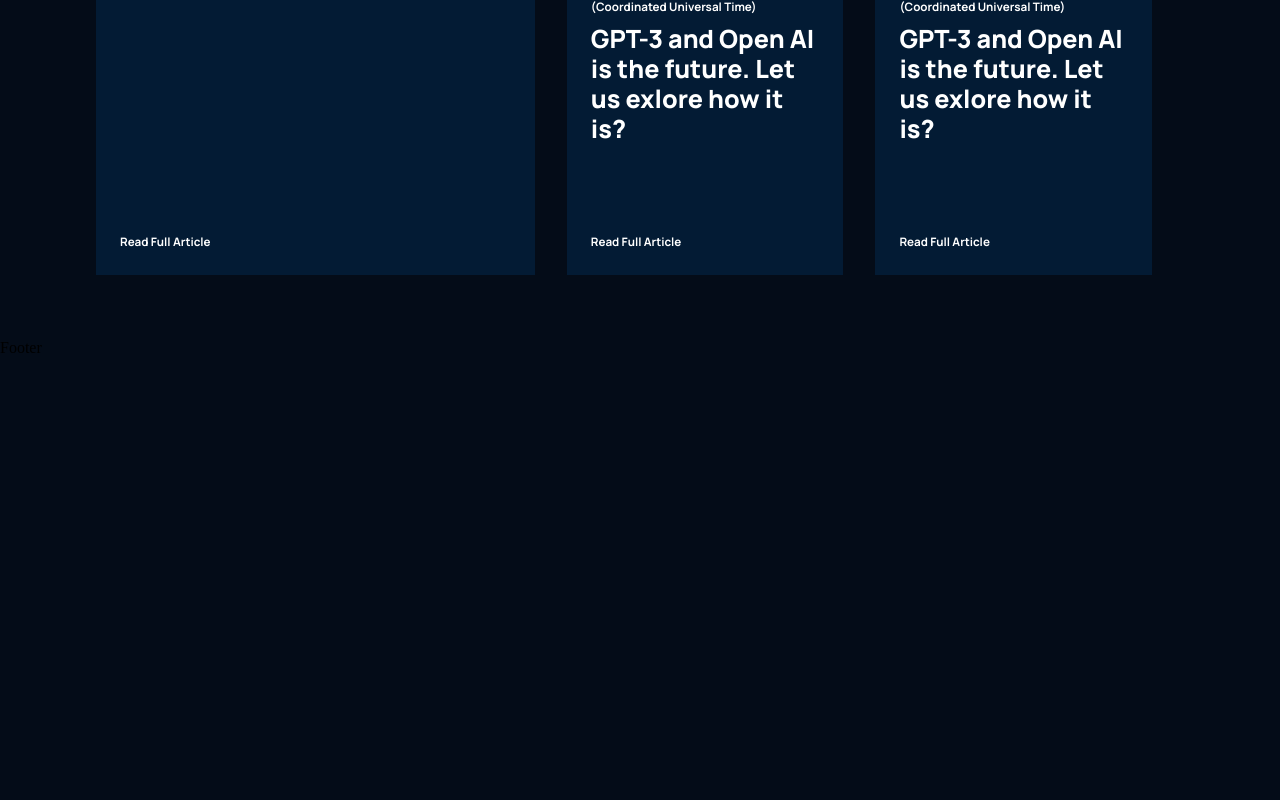
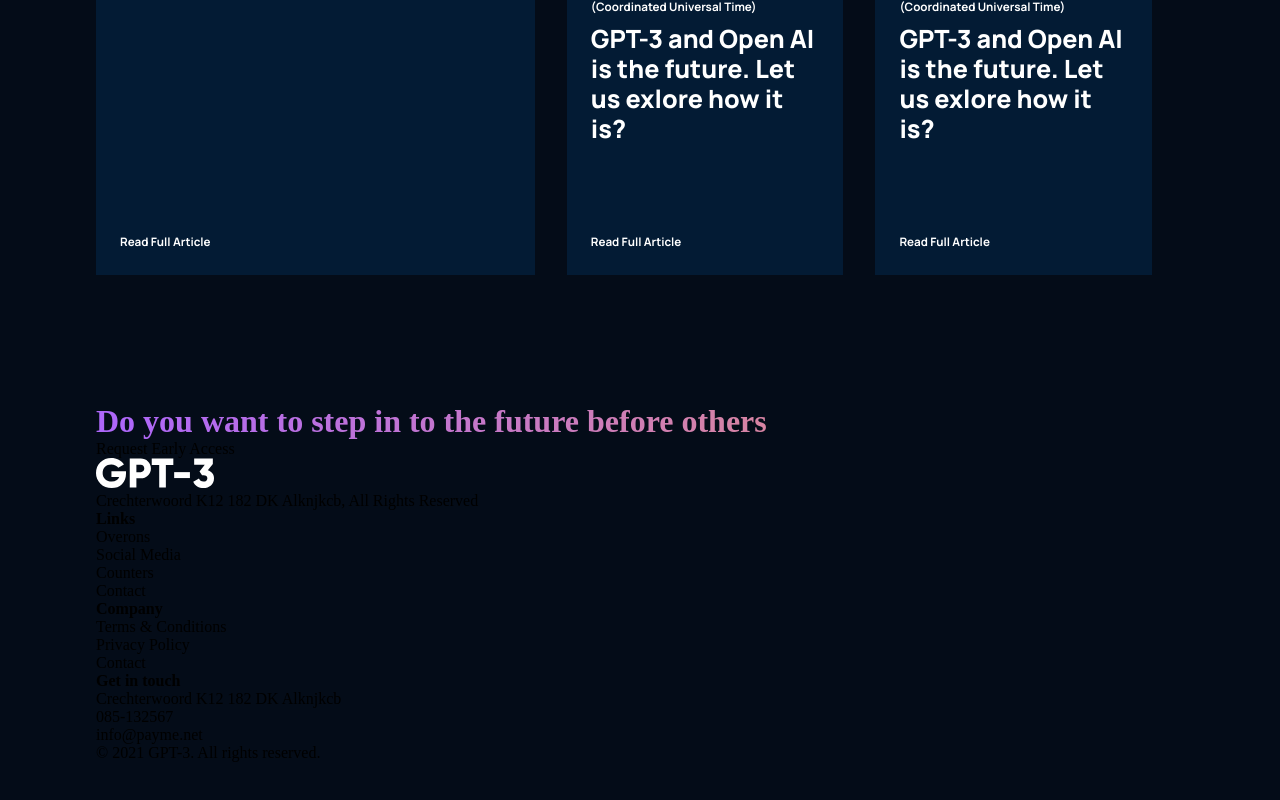
Before and after one commit to infjay/gp3-AI, a React (Create React App) app in the folder gp3/: page / in a window 1280 px wide. Shown: the part 4121-4921 px from the top of the page. Before the commit the page ends 4478 px from the top, so only its background shows below. Built offline with nearby package versions, Linux system fonts and the light colour scheme.

Commit message:
footer section added

```diff
--- a/gp3/src/containers/footer/Footer.jsx
+++ b/gp3/src/containers/footer/Footer.jsx
@@ -1,9 +1,44 @@
 import React from 'react'
 import './footer.css';
-
+import gpt3Logo from '../../assets/logo.svg'
 const Footer = () => {
   return (
-    <div>Footer</div>
+    <div className='gpt3__footer section__padding'>
+      <div className='gpt3__footer-heading'>
+        <h1 className='gradient__text'>Do you want to step in to the future before others</h1>
+      </div>
+      <div className='gpt3__footer-btn'>
+        <p>Request Early Access</p>
+      </div>
+      <div className='gpt3__footer-links'>
+        <div className='gpt3__footer-links_logo'>
+          <img src={gpt3Logo} alt="logo"/>
+          <p>Crechterwoord K12 182 DK Alknjkcb, All Rights Reserved</p>
+        </div>
+        <div className='gpt3__footer-links_div'>
+          <h4>Links</h4>
+          <p>Overons</p>
+          <p>Social Media</p>
+          <p>Counters</p>
+          <p>Contact</p>
+        </div>
+        <div className='gpt3__footer-links_div'>
+          <h4>Company</h4>
+          <p>Terms & Conditions</p>
+          <p>Privacy Policy</p>
+          <p>Contact</p>
+        </div>
+        <div className='gpt3__footer-links_div'>
+          <h4>Get in touch</h4>
+          <p>Crechterwoord K12 182 DK Alknjkcb</p>
+          <p>085-132567</p>
+          <p>info@payme.net</p>
+        </div>
+      </div>
+      <div className='gpt3__footer-copyright'>
+        <p>© 2021 GPT-3. All rights reserved.</p>
+      </div>
+    </div>
   )
 }
 
```
